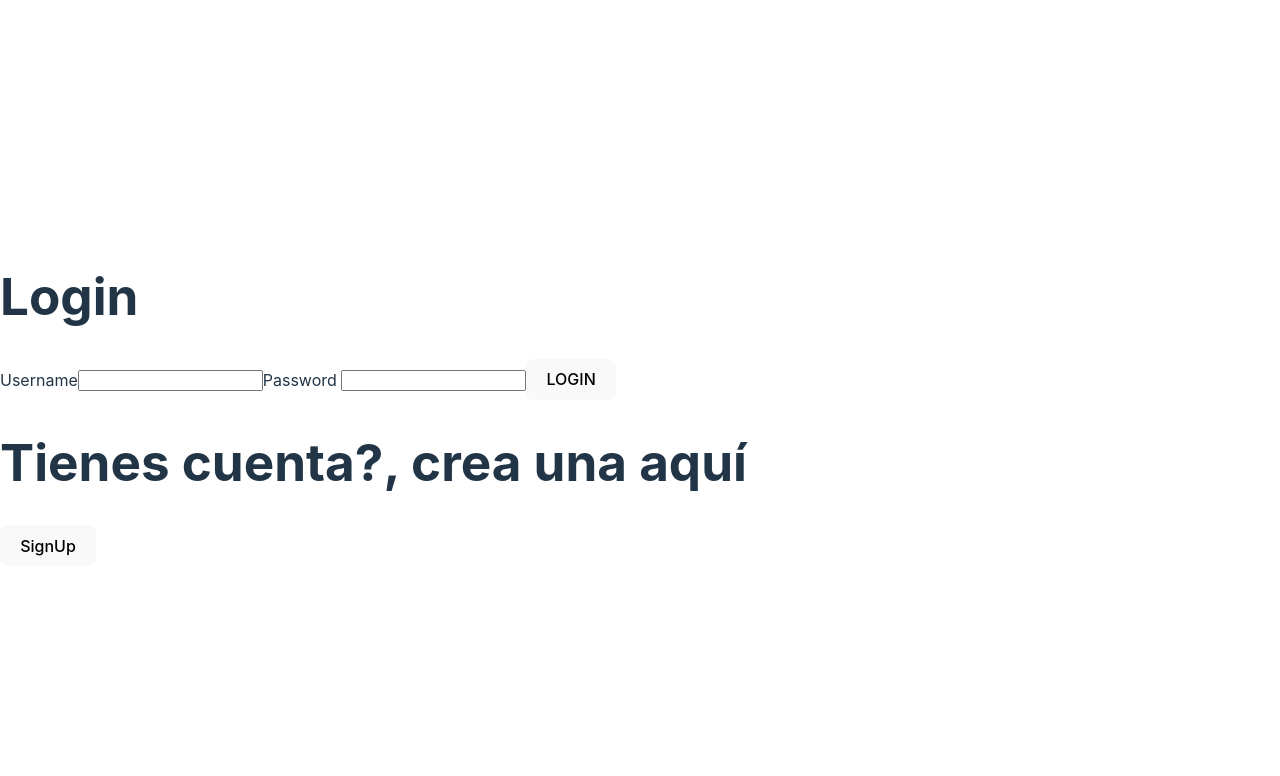
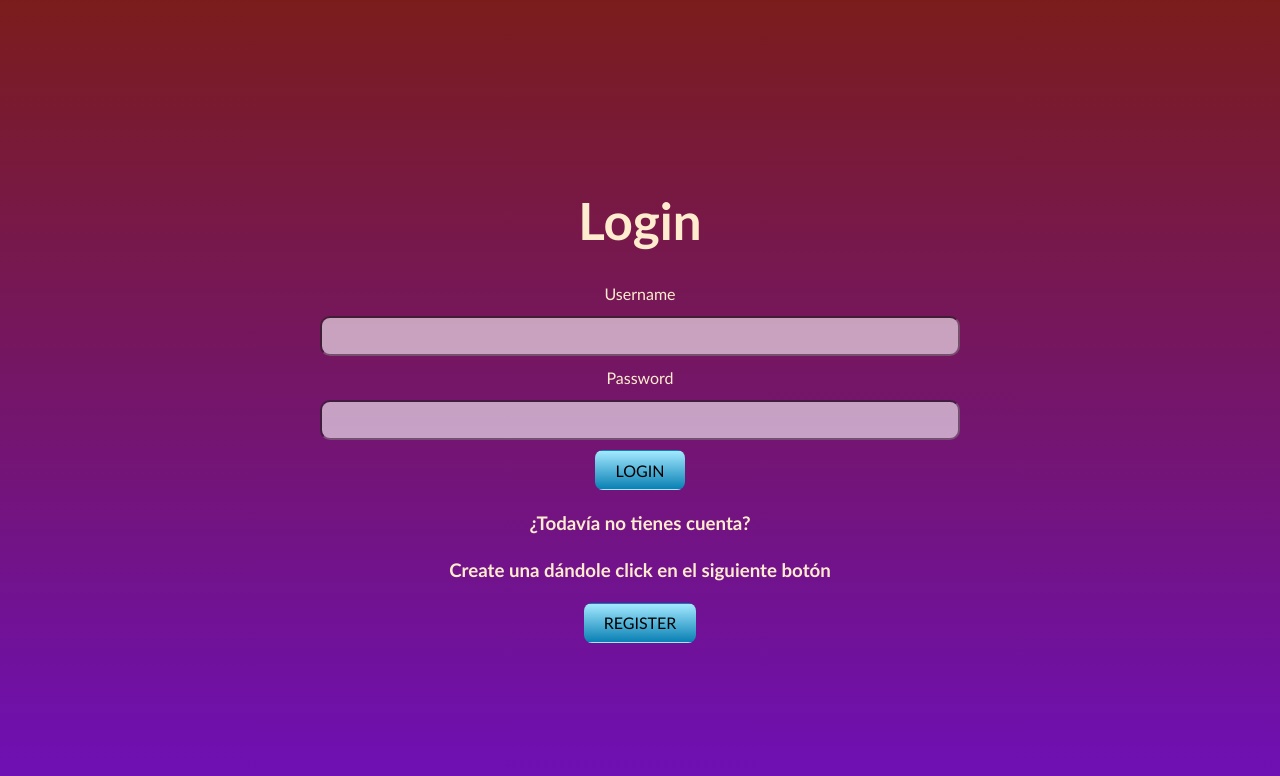
Before and after one commit to Santii08/Final_Project, a React (Vite) app: page / in a window 1280 px wide. Shown: the top 776 px of the page. Built offline with nearby package versions, Linux system fonts and the light colour scheme.

Commit message:
Css commit

```diff
--- a/index.html
+++ b/index.html
@@ -4,7 +4,7 @@
     <meta charset="UTF-8" />
     <link rel="icon" type="image/svg+xml" href="/vite.svg" />
     <meta name="viewport" content="width=device-width, initial-scale=1.0" />
-    <title>Vite + React + TS</title>
+    <title>Proyect</title>
   </head>
   <body>
     <div id="root"></div>
--- /dev/null
+++ b/src/CSS/Login.css
@@ -0,0 +1,45 @@
+*{
+    font-family: 'krub', 'Gill Sans', 'Gill Sans MT', Calibri, 'Trebuchet MS', sans-serif;
+}
+
+.big-box{
+
+    background: linear-gradient(0deg, #6E0FB9, #7B1C1C);
+    height: 100vh;
+    width: 100vw;
+
+    box-sizing: border-box;
+    text-align: center;
+    color: blanchedalmond;
+
+    display:flex;
+    flex-direction: column;
+    justify-content: center;
+    align-items: center;
+
+
+}
+
+input[type="text"],
+input[type ="password"] {
+
+    width: 50vw;
+    height: 40px;
+    margin:10px;
+    box-sizing: border-box;
+    border-radius: 10px;
+    opacity: 0.6;
+
+    display: flex;
+    align-items: center;
+
+}
+
+button{
+    background: linear-gradient(0deg, #0980B4, #A3E9FF);
+}
+
+.pas {
+    display: flex;
+    align-items: start;
+}
--- a/src/routes/Login.tsx
+++ b/src/routes/Login.tsx
@@ -3,6 +3,8 @@ import { useState } from "react";
 import { useAuth } from "../Auth/AuthProvider";
 import { Navigate } from "react-router-dom";
 import { Link } from "react-router-dom";
+import './../CSS/Login.css'
+
 const Login = () => {
   const [username, setUsername] = useState("");
   const [password, setPassword] = useState("");
@@ -13,9 +15,12 @@ const Login = () => {
   }
 
   return (
-    <div>
+    <div className="big-box">
       <h1>Login</h1>
+      <div className="login">
       <label>Username</label>
+
+
       <input
         type="text"
         value={username}
@@ -29,11 +34,14 @@ const Login = () => {
         onChange={(e) => setPassword(e.target.value)}
       />
       <button>LOGIN</button>
+      </div>
+
       <div>
-        <h1>Tienes cuenta?, crea una aquí</h1>
+        <h3>¿Todavía no tienes cuenta?</h3>
+        <h3>Create una dándole click en el siguiente botón</h3>
         {/* Utilizamos Link para redirigir al componente de SignUp */}
         <Link to="/sign">
-          <button>SignUp</button>
+          <button>REGISTER</button>
         </Link>
       </div>
     </div>
```
Also changed, not shown: package.json (+7 -3 lines), src/CSS/Home.css (added), src/CSS/ProtectedRoutes.css (added), src/CSS/Sign_up.css (added), 1 other file (tests, documents, lock files or other folders).
